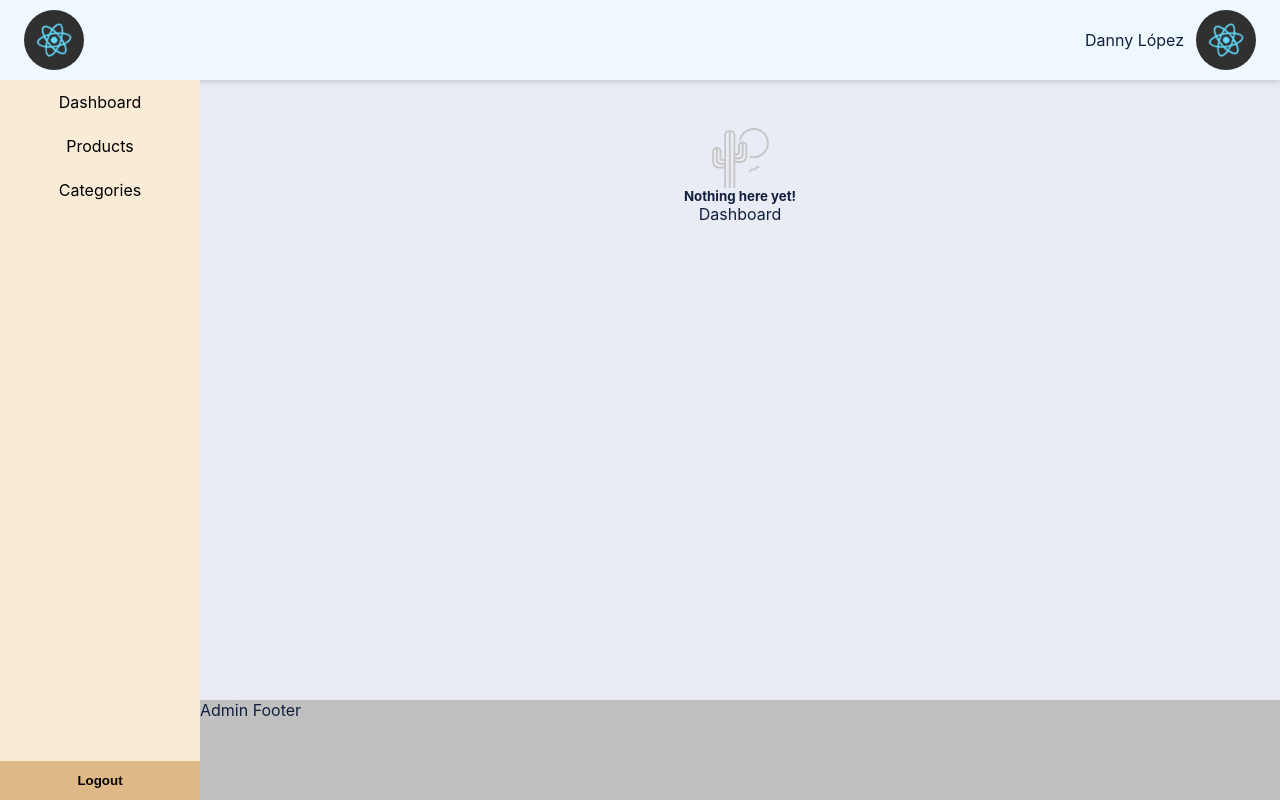
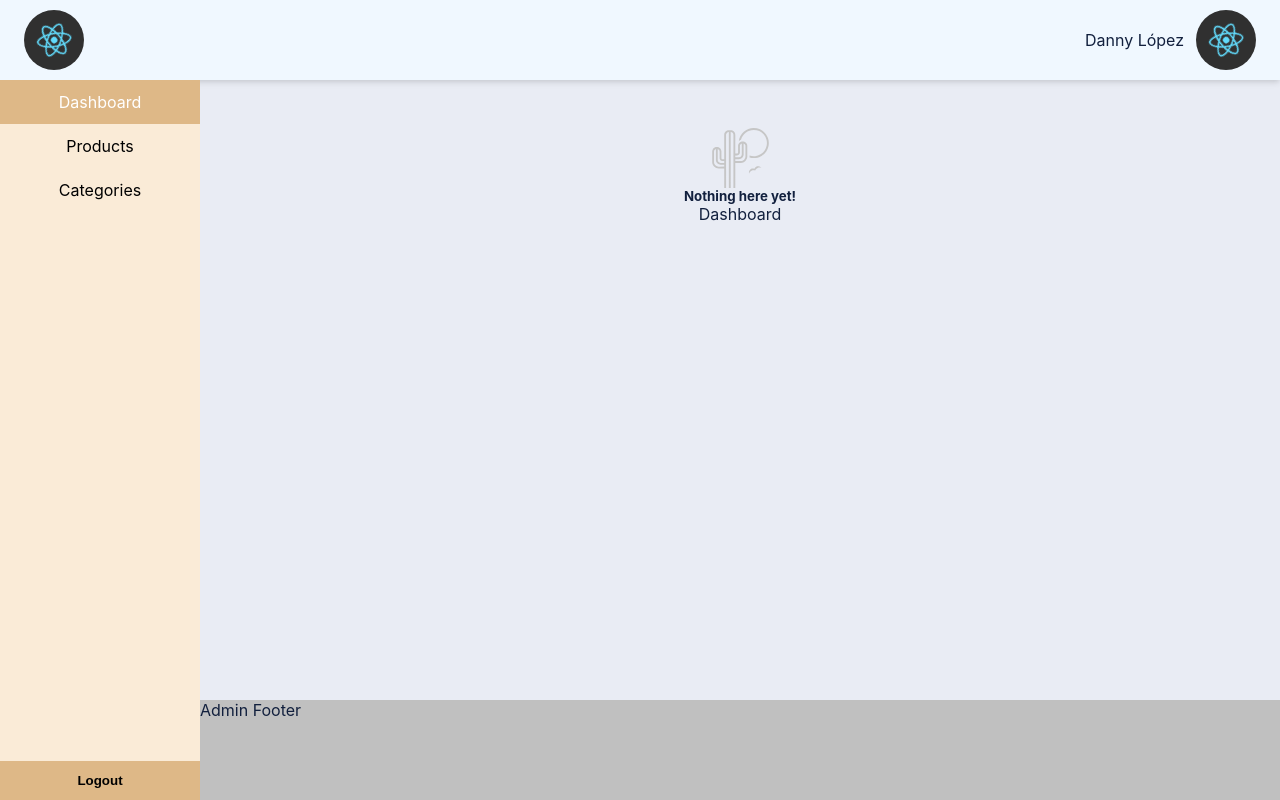
Before and after one commit to DlopezS98/react-isi-webappcrud, a React (Create React App) app: page /login in a window 1280 px wide. Both pictures are taken after a click on the button "Login". Built offline with nearby package versions, Linux system fonts and the light colour scheme.

Commit message:
fix: update active state for dashboard link in admin layout

```diff
--- a/src/admin/layout.tsx
+++ b/src/admin/layout.tsx
@@ -26,7 +26,7 @@ const AdminLayout: React.FC<AdminLayoutProps> = (props) => {
       <aside className='admin-sidebar'>
         <ul>
           <li>
-            <Link to='/admin/dashboard' className={getIsActive('/admin/dashboard')}>
+            <Link to='/admin/dashboard' className={getIsActive('/admin/dashboard') || getIsActive('/admin')}>
               Dashboard
             </Link>
           </li>
```
